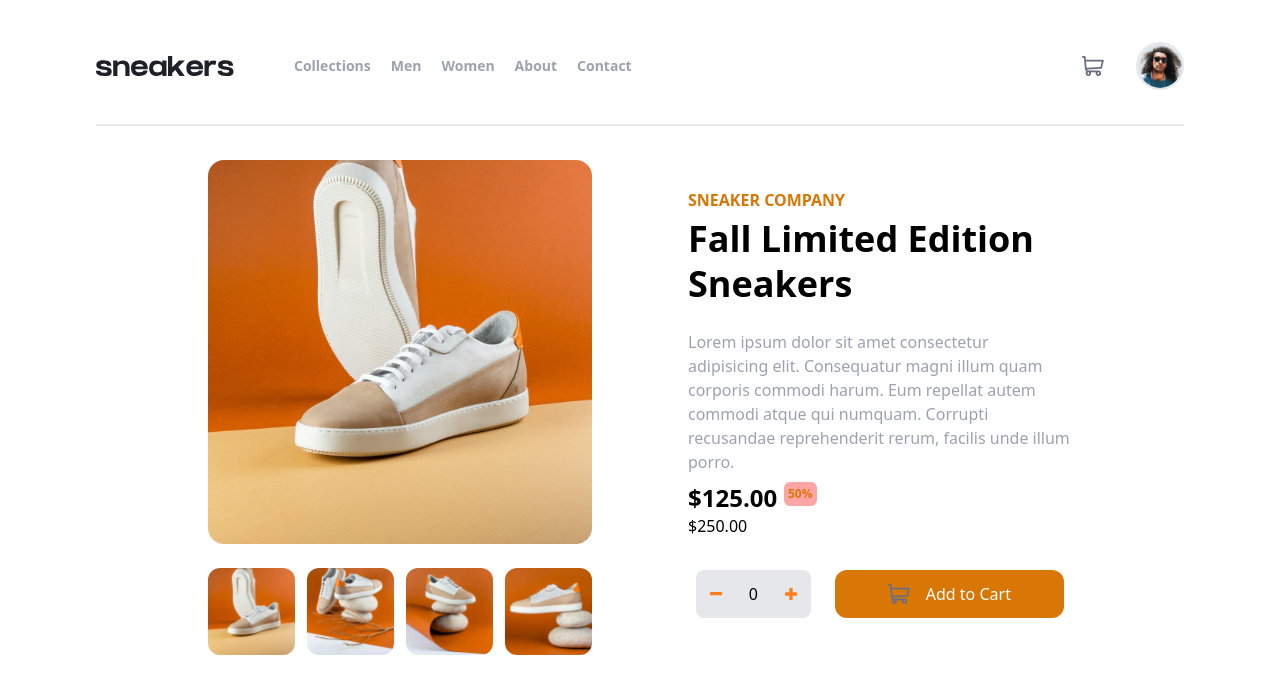
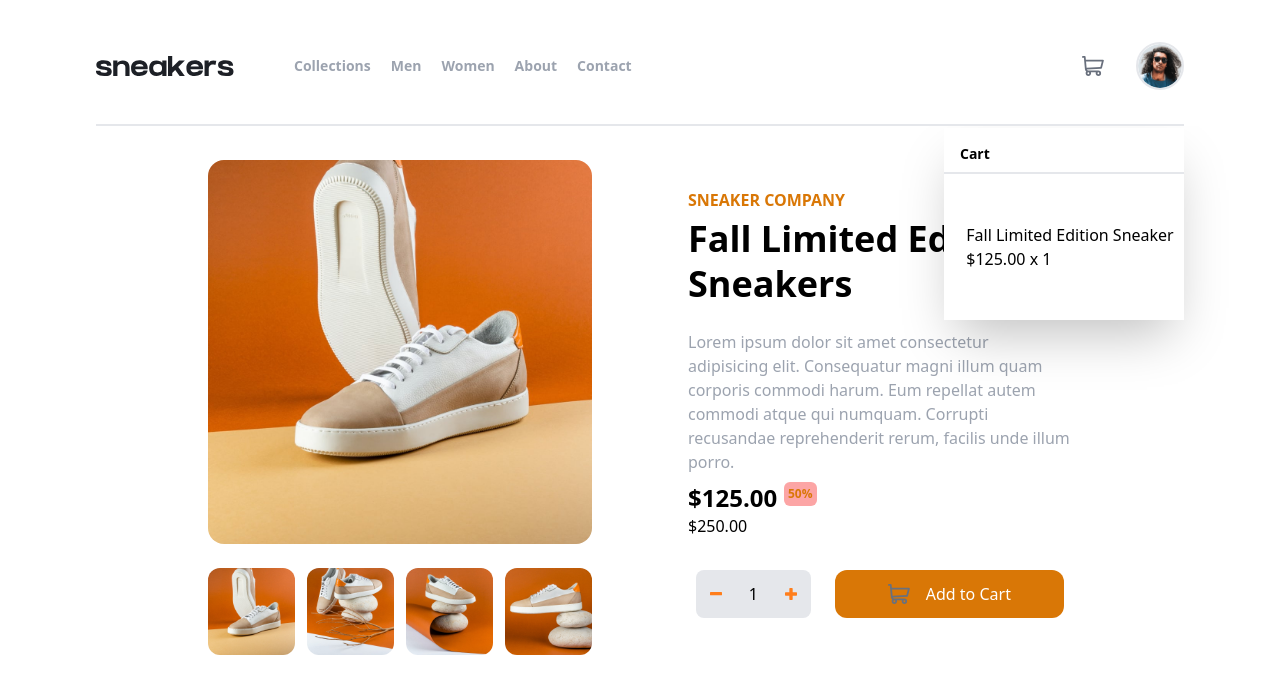
Before and after one commit to Petsamuel/ecommerce_review, a React (Vite) app: page / in a window 1280 px wide. Shown: the top 694 px of the page. Built offline with nearby package versions, Linux system fonts and the light colour scheme.

Commit message:
modified

```diff
--- a/src/components/Button.tsx
+++ b/src/components/Button.tsx
@@ -7,7 +7,8 @@ type Buttons = {
   icon: string;
 };
 type Counter = {
-  value: number;
+  // value: number;
+  countVal: (e: any) => void;
 };
 export const Button = ({ text, icon }: Buttons) => {
   return (
@@ -19,15 +20,16 @@ export const Button = ({ text, icon }: Buttons) => {
   );
 };
 
-export const CounterButton = () => {
-  const [productNum, setProductNum] = useState(0);
+export const CounterButton = ({ countVal }: Counter) => {
+  const [productNum, setProductNum] = useState(1);
+  countVal(productNum);
 
   return (
     <Fragment>
       <div className="bg-gray-200 flex justify-around items-center w-3/6 py-3 m-2 rounded-lg">
         <img
           src={icon_minus}
-          alt="add"
+          alt="sub"
           className="cursor-pointer"
           onClick={() => {
             productNum == 0 ? setProductNum(0) : setProductNum(productNum - 1);
@@ -36,12 +38,10 @@ export const CounterButton = () => {
         {productNum}
         <img
           src={icon_plus}
-          alt="sub"
+          alt="add"
           className="cursor-pointer"
           onClick={() => {
-            productNum < 0
-              ? setProductNum(productNum + 1)
-              : setProductNum(productNum + 1);
+            productNum ? setProductNum(productNum + 1) : "";
           }}
         />
       </div>
--- /dev/null
+++ b/src/components/Cart.tsx
@@ -0,0 +1,33 @@
+import { Fragment } from "react";
+import { Button } from "./Button";
+import deleteicon from "../assets/icon-delete.svg";
+
+type CartOption = {
+  counter: number;
+  active: boolean;
+};
+
+export const Cart = ({ counter, active }: CartOption) => {
+  return (
+    <Fragment>
+      <div className=" flex flex-col w-[15rem] h-[12rem] relative bg-white shadow-2xl ">
+        <div className="border-b-[2px] ">
+          <p className="font-semibold mx-4 text-sm py-2 mt-2">Cart</p>
+        </div>
+        <div className="flex justify-center h-full items-center">
+          {active ? (
+            <p className="text-gray-400 text-sm">Your Cart is empty.</p>
+          ) : (
+            <div className="flex gap-3">
+              <div></div>
+              <div>
+                <p>Fall Limited Edition Sneaker</p>
+                <p>$125.00 x {counter}</p>
+              </div>
+            </div>
+          )}
+        </div>
+      </div>
+    </Fragment>
+  );
+};
--- a/src/components/Header.tsx
+++ b/src/components/Header.tsx
@@ -1,11 +1,12 @@
 import { Fragment, useState } from "react";
 import logo from "../assets/logo.svg";
-import cart from "../assets/icon-cart.svg";
+import Cart from "../assets/icon-cart.svg";
 import image from "../assets/image-avatar.png";
 import close from "../assets/icon-close.svg";
 
 export default function Header() {
   const [active, setIsActive] = useState<boolean>(true);
+  const [CartMenu, setCartMenu] = useState(false);
   const Menu = ["Collections", "Men", "Women", "About", "Contact"];
 
   return (
@@ -35,7 +36,7 @@ export default function Header() {
 
           <div className="flex lg:gap-8 gap-2 items-center">
             <div className="">
-              <img src={cart} alt="cart" className="cursor-pointer" />
+              <img src={Cart} alt="cart" className="cursor-pointer" />
             </div>
             <div className="">
               <img
--- a/src/components/Popper.tsx
+++ /dev/null
@@ -1,16 +0,0 @@
-import { Fragment } from "react";
-
-export const Cart = () => {
-  return (
-    <Fragment>
-      <div className="w-[50%] relative bg-white shadow-2xl">
-        <div>cart</div>
-        <div>Your Cart is Empty</div>
-      </div>
-    </Fragment>
-  );
-};
-
-export const Counter = () => {
-  return <Fragment></Fragment>;
-};
--- /dev/null
+++ b/src/components/static/data.tsx
@@ -0,0 +1,32 @@
+import product from "../../assets/image-product-1.jpg";
+import product2 from "../../assets/image-product-2.jpg";
+import product3 from "../../assets/image-product-3.jpg";
+import product4 from "../../assets/image-product-4.jpg";
+
+import Product_thubnail from "../../assets/image-product-1-thumbnail.jpg";
+import Product_thubnail2 from "../../assets/image-product-2-thumbnail.jpg";
+import Product_thubnail3 from "../../assets/image-product-3-thumbnail.jpg";
+import Product_thubnail4 from "../../assets/image-product-4-thumbnail.jpg";
+
+export const Product = [
+  {
+    name: "Product",
+    image: product,
+    thumbnail: Product_thubnail,
+  },
+  {
+    name: "Product-2",
+    image: product2,
+    thumbnail: Product_thubnail2,
+  },
+  {
+    name: "Product-3",
+    image: product3,
+    thumbnail: Product_thubnail3,
+  },
+  {
+    name: "Product-4",
+    image: product4,
+    thumbnail: Product_thubnail4,
+  },
+];
--- a/src/pages/Cart.tsx
+++ /dev/null
@@ -1,12 +0,0 @@
-import { Fragment } from "react";
-
-export const Cart = () => {
-  return (
-    <Fragment>
-      <div className="w-[50%] relative bg-white shadow-2xl">
-        <div>cart</div>
-        <div>Your Cart is Empty</div>
-      </div>
-    </Fragment>
-  );
-};
--- a/src/pages/Home.tsx
+++ b/src/pages/Home.tsx
@@ -1,29 +1,27 @@
-import { Fragment } from "react";
+import { Fragment, useState } from "react";
 import { Button, CounterButton } from "../components/Button";
+import { Cart } from "../components/Cart";
 import product from "../assets/image-product-1.jpg";
-import Product_thubnail from "../assets/image-product-1-thumbnail.jpg";
-import Product_thubnail2 from "../assets/image-product-2-thumbnail.jpg";
-import Product_thubnail3 from "../assets/image-product-3-thumbnail.jpg";
-import Product_thubnail4 from "../assets/image-product-4-thumbnail.jpg";
 import Icon_cart from "../assets/icon-cart.svg";
+import { Product } from "../components/static/data";
 
 export default function Home() {
-  const Products = [
-    Product_thubnail,
-    Product_thubnail2,
-    Product_thubnail3,
-    Product_thubnail4,
-  ];
+  const [value, setValue] = useState<number>(1);
+  const countVal = (e: any) => {
+    setValue(e);
+  };
+  console.log(value);
+
   return (
     <Fragment>
-      <section className="flex justify-center  py-[10rem]  gap-24 lg:flex-row flex-col lg:mx-0 mx-4">
+      <section className="relative flex justify-center  py-[10rem]  gap-24 lg:flex-row flex-col lg:mx-0 mx-4">
         <div className=" w-full lg:w-[30%] relative ">
           <img src={product} alt="product" className=" rounded-2xl " />
           <div className="lg:grid grid-cols-4 gap-3  py-6 hidden">
-            {Products.map((value, key) => {
+            {Product.map((value, key) => {
               return (
                 <img
-                  src={value}
+                  src={value.image}
                   alt="more-product"
                   className="rounded-xl  cursor-pointer hover:border-amber-600 hover:bg-opacity-50"
                   key={key}
@@ -57,12 +55,19 @@ export default function Home() {
               </p>
               <p className="">$250.00</p>
               <div className="mt-6 lg:flex gap-x-2 justify-center items-center">
-                <CounterButton />
+                <CounterButton
+                  countVal={() => {
+                    countVal(1);
+                  }}
+                />
                 <Button text="Add to Cart" icon={Icon_cart} />
               </div>
             </div>
           </div>
         </div>
+        <div className="absolute right-24 top-32">
+          <Cart active={false} counter={value} />
+        </div>
       </section>
     </Fragment>
   );
```
Also changed, not shown: src/components/Counter.tsx (deleted), src/components/static/data.jsx (deleted).
